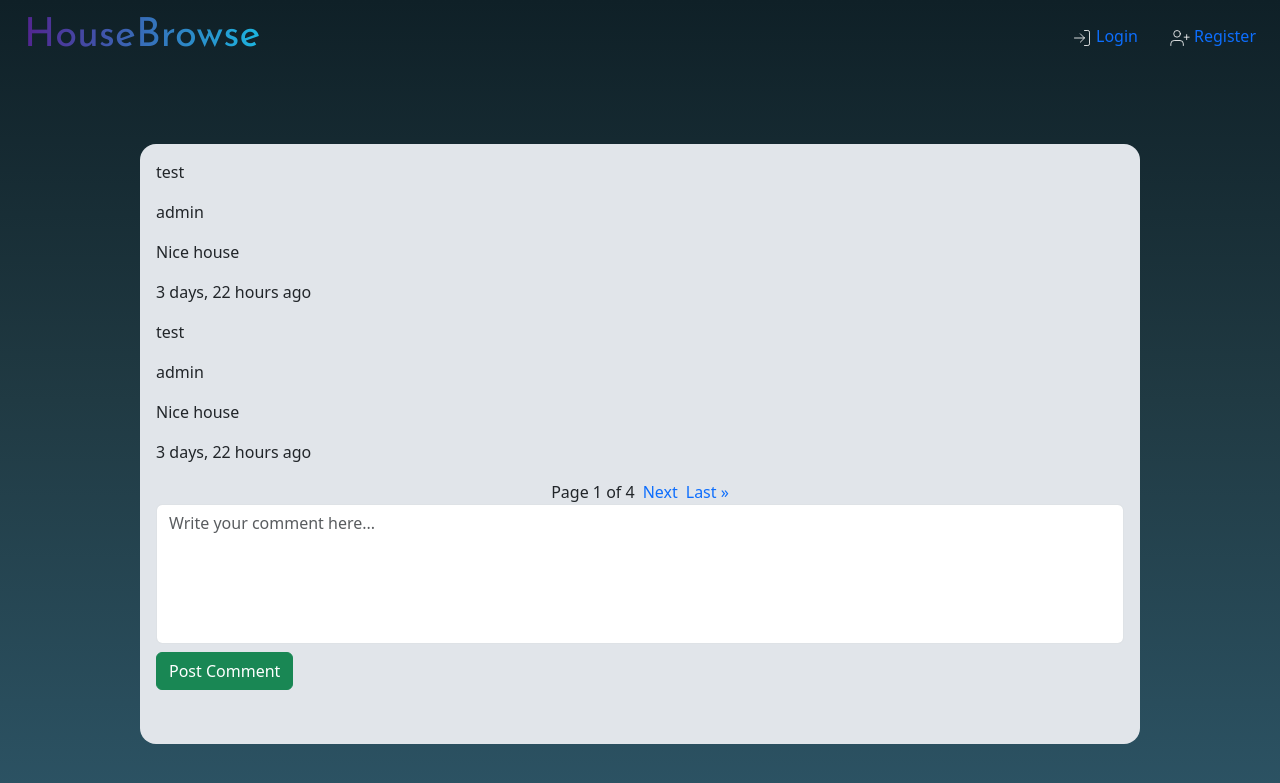
After one commit to dondowoldo/CS50, a Django app: page /comments/1 in a window 1280 px wide. The commit adds this page. Shown: the top 783 px of the page. Run offline with Django 4.2, Linux system fonts and the light colour scheme; data comes from the database, SQL or seed files in the repository; both versions use the stored data as it was after the commit.

Commit message:
separate comments implemented backend

```diff
--- a/Final_Project/booking/static/booking/styles.css
+++ b/Final_Project/booking/static/booking/styles.css
@@ -450,11 +450,11 @@ a, a:hover {
 .details_final_info {
     display: flex;
     flex-direction: row;
-    row-gap: 5rem;
-    flex-wrap: nowrap;
+    row-gap: 0.5rem;
+    flex-wrap: wrap;
     padding: 1rem 0 1rem 0;
     border-radius: 0 0 1rem 1rem;
-    justify-content: space-between;
+
 }
 
 .final_button {
@@ -488,7 +488,7 @@ a, a:hover {
     max-width: 1000px;
     border-radius: 1rem 1rem 1rem 1rem;
     background-color: #e1e5ea;
-    height: 500px;
+    height: 600px;
     padding: 1rem;
 }
 
@@ -502,7 +502,13 @@ a, a:hover {
     padding-top: 0.5rem;
 }
 
-/* .comments {
+.comments {
 
 
-} */
+}
+
+.paginator {
+    display: flex;
+    justify-content: center;
+    gap: 0.5rem;
+}
--- /dev/null
+++ b/Final_Project/booking/templates/booking/comments.html
@@ -0,0 +1,56 @@
+{% extends "booking/base.html" %}
+{% load static %}
+
+{% block title %}
+    {{ listing.title }}
+{% endblock %}
+
+
+
+{% block body %}
+
+<div class="comments_container">
+    <div class="comments_window">
+        <div class="comments">
+            {% if comments %}
+                {% for comment in comments %}
+                    <p>{{ comment.comment }}</p>
+                    <p>{{ comment.user }}</p>
+                    <p>{{ comment.listing.title }}</p>
+                    <p>{{ comment.timestamp|timesince }} ago</p>
+                {% endfor %}
+            {% endif %}
+        </div>
+
+    <div class="paginator">
+        {% if comments.has_previous %}
+            <a href="?page=1">&laquo First</a>
+            <a href="?page={{ comments.previous_page_number }}">Previous</a>
+        {% endif %}
+
+        {% if comments.paginator.num_pages > 1 %}
+            Page {{ comments.number }} of {{ comments.paginator.num_pages }}
+        {% endif %}
+
+        {% if comments.has_next %}
+            <a href="?page={{ comments.next_page_number }}">Next</a>
+            <a href="?page={{ comments.paginator.num_pages }}">Last &raquo</a>
+        {% endif %}
+    </div>
+
+
+        <form action="" method="POST">
+            <div class="add_comment">
+                {% csrf_token %}
+                {{ comment_form }}
+            </div>
+            <div class="comment_submit_section">
+                <button class="btn btn-success" type="submit" name="sub_comment" value="sub_comment">Post Comment</button>
+            </div>
+        </form>
+
+    </div>
+
+</div>
+
+{% endblock %}
--- a/Final_Project/booking/urls.py
+++ b/Final_Project/booking/urls.py
@@ -10,5 +10,6 @@ urlpatterns = [
     path("register", views.register, name="register"),
     path("add", views.addProperty, name="add"),
     path("detail/<int:listing_id>",views.detail_view, name="detail"),
-    path("book/<int:listing_id>", views.book_view, name="book")
+    path("book/<int:listing_id>", views.book_view, name="book"),
+    path("comments/<int:listing_id>", views.comments_view, name="comments")
 ]
--- a/Final_Project/booking/views.py
+++ b/Final_Project/booking/views.py
@@ -150,44 +150,68 @@ def detail_view(request, listing_id):
     submitted = False   # Check if user clicked on view on map button and if so, render map instead of image
 
     listing = Listing.objects.get(id=listing_id)
-    comments = Comment.objects.filter(listing__id=listing_id).order_by("-timestamp")
-
     geomap = folium.Map([listing.geolat, listing.geolng], zoom_start=10)
     folium.Marker([listing.geolat, listing.geolng]).add_to(geomap)
     geomap = geomap._repr_html_()
-    comment_form = PostComment()
 
-    context = {
+    if request.method == "GET":
+
+        return render(request, "booking/detail.html", {
             "listing": listing,
             "geomap": geomap,
-            "submitted": submitted,
-            "comment_form": comment_form,
-            "comments": comments
-        }
-
-    if request.method == "GET":
-        return render(request, "booking/detail.html", context)
+            "submitted": submitted
+        })
 
     else:
         if request.POST.get("submitted"):
             submitted = True
-            return render(request, "booking/detail.html", context)
+            return render(request, "booking/detail.html", {
+            "listing": listing,
+            "geomap": geomap,
+            "submitted": submitted
+        })
 
         elif request.POST.get("book"):
             return HttpResponseRedirect(reverse("booking:book", args=[listing.id]))
 
-        elif request.POST.get("sub_comment"):
+        else:
+            return HttpResponseRedirect(reverse("booking:detail", args=[listing.id]))
+
+
+def comments_view(request, listing_id):
+    listing = Listing.objects.get(id=listing_id)
+    comments_desc = Comment.objects.filter(listing__id=listing_id).order_by("-timestamp")
+    paginator = Paginator(comments_desc, 2)
+    page = request.GET.get('page')
+    comments = paginator.get_page(page)
+    comment_form = PostComment()
+
+    if request.method == "GET":
+        return render(request, "booking/comments.html", {
+            "listing": listing,
+            "comments": comments,
+            "comment_form": comment_form
+        })
+
+    else:
+        if request.POST.get("sub_comment"):
             comment_form = PostComment(request.POST)
             if comment_form.is_valid():
                 complete_comment = comment_form.save(commit=False)
                 complete_comment.user = request.user
                 complete_comment.listing = listing
                 complete_comment.save()
-                return HttpResponseRedirect(reverse("booking:detail", args=[listing.id]))
+                return HttpResponseRedirect(reverse("booking:comments", args=[listing.id]))
             else:
-                return render(request, "booking/detail.html", context, {"listing_id": listing.id})
+                return render(request, "booking/comments.html", {
+                    "listing_id": listing.id,
+                    "comment_form": comment_form,
+                    "comments": comments,
+                    "listing": listing
+                    })
         else:
-            return HttpResponseRedirect(reverse("booking:detail", args=[listing.id]))
+            return HttpResponseRedirect(reverse("booking:comments", args=[listing.id]))
+
 
 
 def book_view(request, listing_id):
```
Also changed, not shown: Final_Project/booking/templates/booking/detail.html (+5 -44 lines), Final_Project/db.sqlite3.
